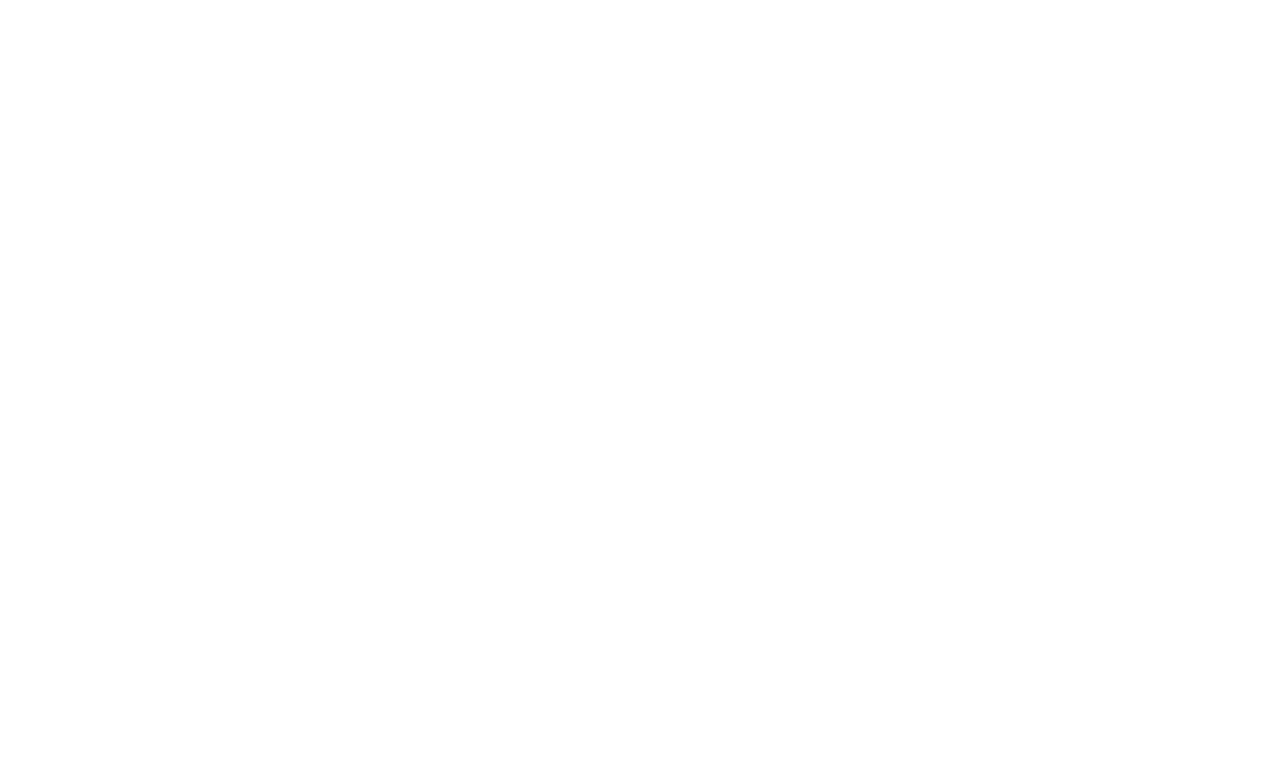
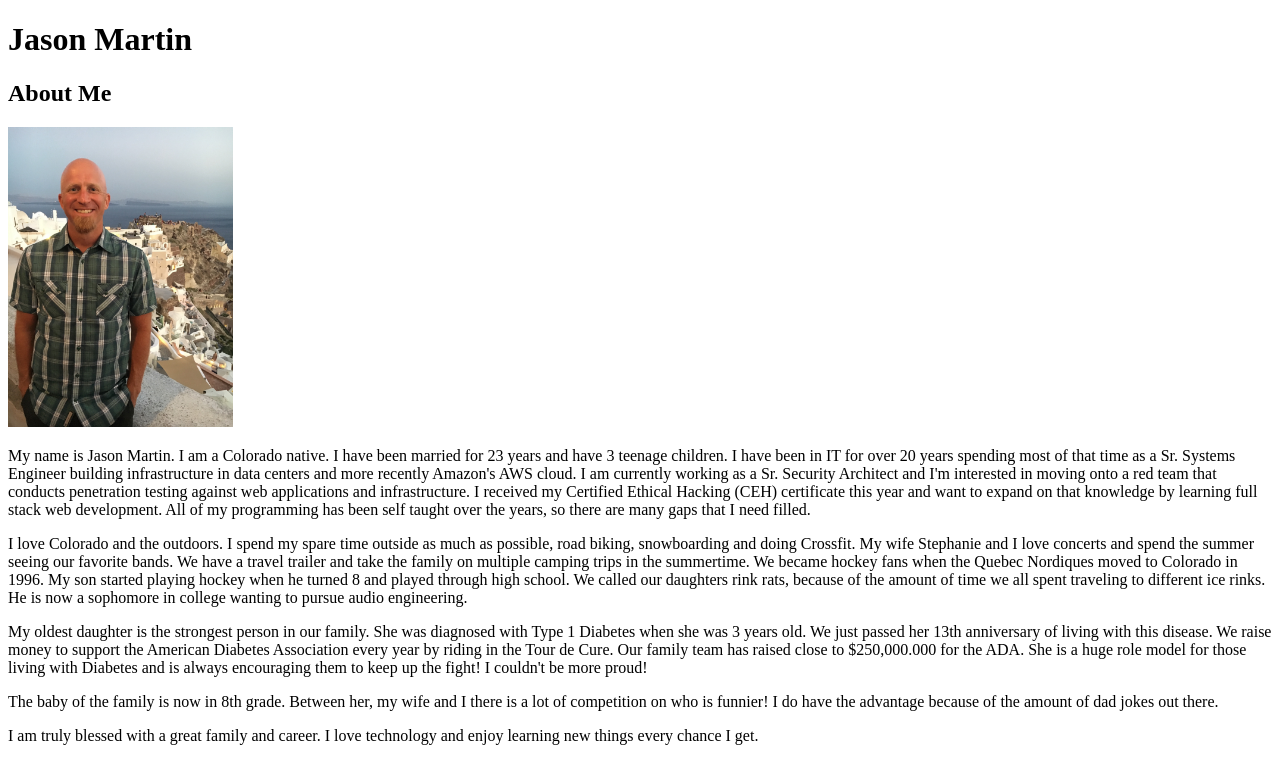
Before and after one commit to ferb00000100/Basic-Portfolio, a plain HTML site: page index.html in a window 1280 px wide. Drawn offline with Linux system fonts and the light colour scheme.

Commit message:
Added 2 headings Added Paragraph about myself

```diff
--- a/index.html
+++ b/index.html
@@ -2,9 +2,34 @@
 <html lang="en">
 <head>
     <meta charset="UTF-8">
-    <title>Title</title>
+    <title>Portfolio</title>
 </head>
 <body>
-
+    <h1>Jason Martin</h1>
+    <h2>About Me</h2>
+    <img src="assets/images/profile_pic.jpg" style="height:300px; width:225px" alt="profile picture"/>
+    <p>
+        My name is Jason Martin.  I am a Colorado native.  I have been married for 23 years and have 3 teenage children.
+        I have been in IT for over 20 years spending most of that time as a Sr. Systems Engineer building infrastructure in data centers and more recently
+        Amazon's AWS cloud. I am currently working as a Sr. Security Architect and I'm interested in moving onto a red team that conducts penetration testing
+        against web applications and infrastructure.  I received my Certified Ethical Hacking (CEH) certificate this year and want to expand on that knowledge
+        by learning full stack web development.  All of my programming has been self taught over the years, so there are many gaps that I need filled.
+    </p><p>
+        I love Colorado and the outdoors.  I spend my spare time outside as much as possible, road biking, snowboarding and doing Crossfit. My wife Stephanie
+        and I love concerts and spend the summer seeing our favorite bands.  We have a travel trailer and take the family on multiple camping trips in the summertime.
+        We became hockey fans when the Quebec Nordiques moved to Colorado in 1996.  My son started playing hockey when he turned 8 and played through high school. We
+        called our daughters rink rats, because of the amount of time we all spent traveling to different ice rinks.  He is now a sophomore in college wanting to pursue
+        audio engineering.
+    </p><p>
+        My oldest daughter is the strongest person in our family. She was diagnosed with Type 1 Diabetes when she was 3 years old.  We just passed her 13th anniversary
+        of living with this disease.  We raise money to support the American Diabetes Association every year by riding in the Tour de Cure.  Our family team has raised
+        close to $250,000.000 for the ADA.  She is a huge role model for those living with Diabetes and is always encouraging them to keep up the fight!  I couldn't be
+        more proud!
+    </p><p>
+        The baby of the family is now in 8th grade. Between her, my wife and I there is a lot of competition on who is funnier!  I do have the advantage because of the
+        amount of dad jokes out there.
+    </p><p>
+        I am truly blessed with a great family and career.  I love technology and enjoy learning new things every chance I get.
+    </p>
 </body>
 </html>
```
